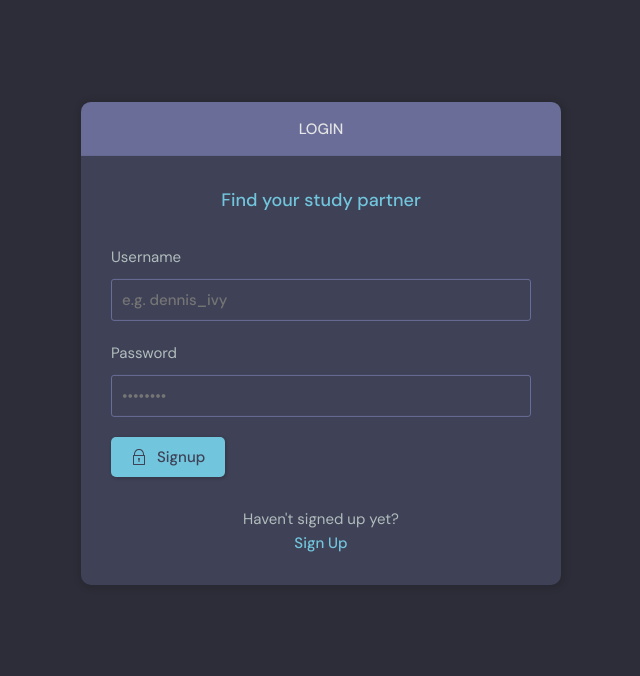
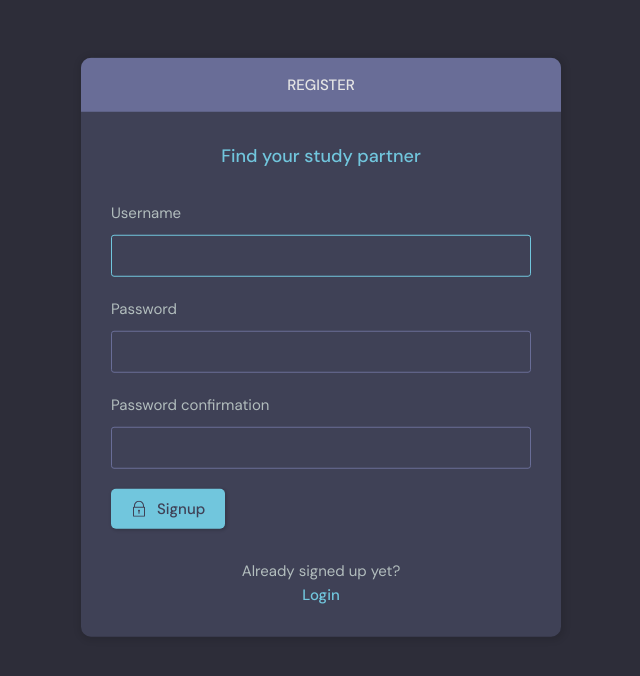
Before and after one commit to somtoochukwuichoku-vega/bud-study, a Django app: page /register/ in a window 1280 px wide. Shown: the part 76-752 px from the top of the page, without its empty margins (319-959 px from the left). Run offline with Django 5.2, Linux system fonts and the light colour scheme.

Commit message:
fix registeration

```diff
--- a/budStudy/base/templates/base/login_register.html
+++ b/budStudy/base/templates/base/login_register.html
@@ -53,22 +53,21 @@
     <div class="layout__box">
       <div class="layout__boxHeader">
         <div class="layout__boxTitle">
-          <h3>Login</h3>
+          <h3>Register</h3>
         </div>
       </div>
       <div class="layout__body">
         <h2 class="auth__tagline">Find your study partner</h2>
 
-        <form class="form" action="#">
+        <form class="form" action="" method="POST">
+          {% csrf_token %}
+
+          {% for field in form %}
           <div class="form__group form__group">
-            <label for="room_name">Username</label>
-            <input id="username" name="username" type="text" placeholder="e.g. dennis_ivy" />
+            <label for="room_name">{{field.label}}</label>
+            {{field}}
           </div>
-          <div class="form__group">
-            <label for="password">Password</label>
-            <input id="password" name="password" type="password"
-              placeholder="&bull;&bull;&bull;&bull;&bull;&bull;&bull;&bull;" />
-          </div>
+          {% endfor %}
 
           <button class="btn btn--main" type="submit">
             <svg version="1.1" xmlns="http://www.w3.org/2000/svg" width="32" height="32" viewBox="0 0 32 32">
@@ -86,8 +85,8 @@
         </form>
 
         <div class="auth__action">
-          <p>Haven't signed up yet?</p>
-          <a href="{% url 'register'%}" class="btn btn--link">Sign Up</a>
+          <p>Already signed up yet?</p>
+          <a href="{% url 'login'%}" class="btn btn--link">Login</a>
         </div>
       </div>
     </div>
```
